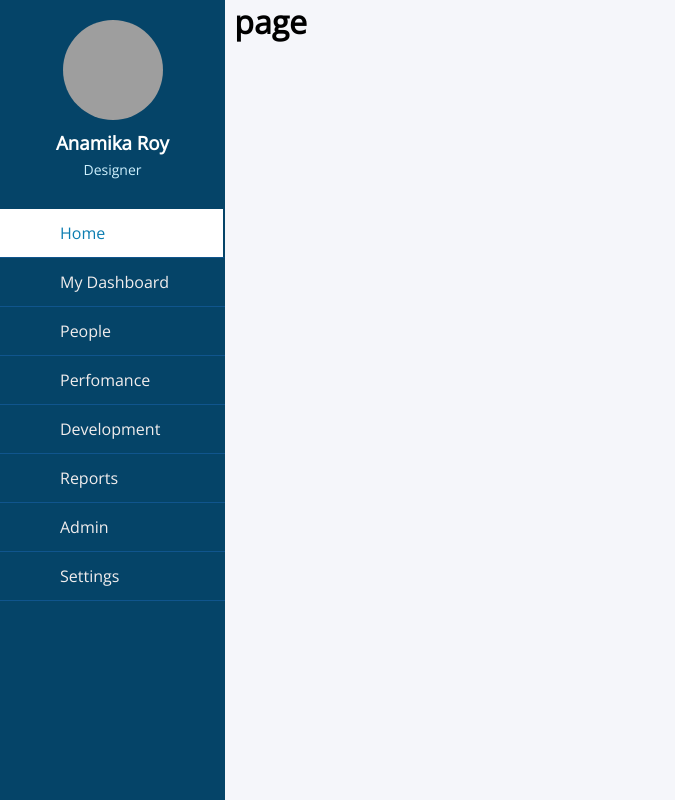
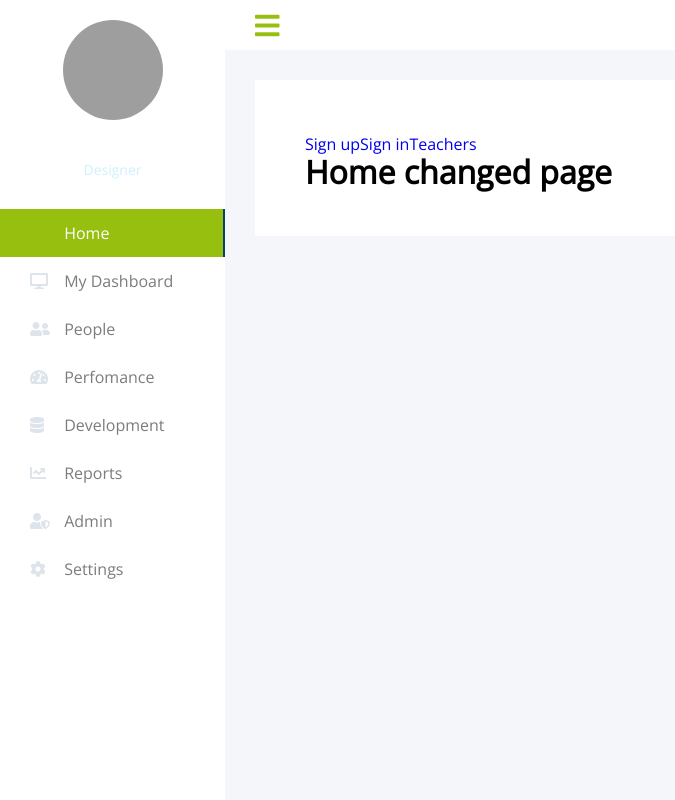
Before and after one commit to SamroodAli/appointments-frontend, a React (Create React App) app: page / in a window 1280 px wide. Shown: the whole page, without its empty margins (0-675 px from the left). Built offline with nearby package versions, Linux system fonts and the light colour scheme; grey boxes are pictures that could not be loaded.

Commit message:
Navbar:Theme from blue to green as per design

```diff
--- a/public/index.html
+++ b/public/index.html
@@ -15,6 +15,10 @@
       user's mobile device or desktop. See https://developers.google.com/web/fundamentals/web-app-manifest/
     -->
     <link rel="manifest" href="%PUBLIC_URL%/manifest.json" />
+    <link
+      rel="stylesheet"
+      href="https://use.fontawesome.com/releases/v5.8.1/css/all.css"
+    />
     <!--
       Notice the use of %PUBLIC_URL% in the tags above.
       It will be replaced with the URL of the `public` folder during the build.
@@ -27,17 +31,83 @@
     <title>React App</title>
   </head>
   <body>
-    <noscript>You need to enable JavaScript to run this app.</noscript>
-    <div id="root"></div>
-    <!--
-      This HTML file is a template.
-      If you open it directly in the browser, you will see an empty page.
-
-      You can add webfonts, meta tags, or analytics to this file.
-      The build step will place the bundled scripts into the <body> tag.
-
-      To begin the development, run `npm start` or `yarn start`.
-      To create a production bundle, use `npm run build` or `yarn build`.
-    -->
+    <div class="wrapper">
+      <div class="section">
+        <div class="top_navbar">
+          <div class="hamburger">
+            <a>
+              <i class="fas fa-bars"></i>
+            </a>
+          </div>
+        </div>
+        <div class="container" id="root"></div>
+      </div>
+      <div class="sidebar">
+        <div class="profile">
+          <img
+            src="https://1.bp.blogspot.com/-vhmWFWO2r8U/YLjr2A57toI/AAAAAAAACO4/0GBonlEZPmAiQW4uvkCTm5LvlJVd_-l_wCNcBGAsYHQ/s16000/team-1-2.jpg"
+            alt="profile_picture"
+          />
+          <h3>Anamika Roy</h3>
+          <p>Designer</p>
+        </div>
+        <ul>
+          <li>
+            <a href="/" class="active">
+              <span class="icon"><i class="fas fa-home"></i></span>
+              <span class="item">Home</span>
+            </a>
+          </li>
+          <li>
+            <a href="/">
+              <span class="icon"><i class="fas fa-desktop"></i></span>
+              <span class="item">My Dashboard</span>
+            </a>
+          </li>
+          <li>
+            <a href="/">
+              <span class="icon"><i class="fas fa-user-friends"></i></span>
+              <span class="item">People</span>
+            </a>
+          </li>
+          <li>
+            <a href="/">
+              <span class="icon"><i class="fas fa-tachometer-alt"></i></span>
+              <span class="item">Perfomance</span>
+            </a>
+          </li>
+          <li>
+            <a href="/">
+              <span class="icon"><i class="fas fa-database"></i></span>
+              <span class="item">Development</span>
+            </a>
+          </li>
+          <li>
+            <a href="/">
+              <span class="icon"><i class="fas fa-chart-line"></i></span>
+              <span class="item">Reports</span>
+            </a>
+          </li>
+          <li>
+            <a href="/">
+              <span class="icon"><i class="fas fa-user-shield"></i></span>
+              <span class="item">Admin</span>
+            </a>
+          </li>
+          <li>
+            <a href="/">
+              <span class="icon"><i class="fas fa-cog"></i></span>
+              <span class="item">Settings</span>
+            </a>
+          </li>
+        </ul>
+      </div>
+    </div>
+    <script>
+      var hamburger = document.querySelector(".hamburger");
+      hamburger.addEventListener("click", function () {
+        document.querySelector("body").classList.toggle("active");
+      });
+    </script>
   </body>
 </html>
--- a/src/components/NavBar.jsx
+++ b/src/components/NavBar.jsx
@@ -15,84 +15,25 @@ const NavBar = () => {
     navigate('/');
   };
 
-  // <div>
-  //   {
-  //     username && (
-  //       <>
-  //         <button type="button" onClick={onSignOut}>Sign out</button>
-  //         <Link to="/appointments">My Appointments</Link>
-  //       </>
-  //     )
-  //   }
-  //   {
-  //     !username && (
-  //       <>
-  //         <Link to="/signup">Sign up</Link>
-  //         <Link to="/signin">Sign in</Link>
-  //       </>
-  //     )
-  //   }
-  //   <Link to="/teachers">Teachers</Link>
-  // </div>
   return (
-    <div className="wrapper">
-      <div className="sidebar">
-        <div className="profile">
-          <img src="https://1.bp.blogspot.com/-vhmWFWO2r8U/YLjr2A57toI/AAAAAAAACO4/0GBonlEZPmAiQW4uvkCTm5LvlJVd_-l_wCNcBGAsYHQ/s16000/team-1-2.jpg" alt="profile_picture" />
-          <h3>Anamika Roy</h3>
-          <p>Designer</p>
-        </div>
-        <ul>
-          <li>
-            <a href="/" className="active">
-              <span className="icon"><i className="fas fa-home" /></span>
-              <span className="item">Home</span>
-            </a>
-          </li>
-          <li>
-            <a href="/">
-              <span className="icon"><i className="fas fa-desktop" /></span>
-              <span className="item">My Dashboard</span>
-            </a>
-          </li>
-          <li>
-            <a href="/">
-              <span className="icon"><i className="fas fa-user-friends" /></span>
-              <span className="item">People</span>
-            </a>
-          </li>
-          <li>
-            <a href="/">
-              <span className="icon"><i className="fas fa-tachometer-alt" /></span>
-              <span className="item">Perfomance</span>
-            </a>
-          </li>
-          <li>
-            <a href="/">
-              <span className="icon"><i className="fas fa-database" /></span>
-              <span className="item">Development</span>
-            </a>
-          </li>
-          <li>
-            <a href="/">
-              <span className="icon"><i className="fas fa-chart-line" /></span>
-              <span className="item">Reports</span>
-            </a>
-          </li>
-          <li>
-            <a href="/">
-              <span className="icon"><i className="fas fa-user-shield" /></span>
-              <span className="item">Admin</span>
-            </a>
-          </li>
-          <li>
-            <a href="/">
-              <span className="icon"><i className="fas fa-cog" /></span>
-              <span className="item">Settings</span>
-            </a>
-          </li>
-        </ul>
-      </div>
+    <div>
+      {
+        username && (
+          <>
+            <button type="button" onClick={onSignOut}>Sign out</button>
+            <Link to="/appointments">My Appointments</Link>
+          </>
+        )
+      }
+      {
+        !username && (
+          <>
+            <Link to="/signup">Sign up</Link>
+            <Link to="/signin">Sign in</Link>
+          </>
+        )
+      }
+      <Link to="/teachers">Teachers</Link>
     </div>
   );
 };
--- a/src/index.js
+++ b/src/index.js
@@ -1,9 +1,5 @@
 import ReactDOM from 'react-dom';
 import App from './components/App';
-
 import './style.css';
 
-ReactDOM.render(
-  <App />,
-  document.getElementById('root'),
-);
+ReactDOM.render(<App />, document.getElementById('root'));
--- a/src/style.css
+++ b/src/style.css
@@ -14,7 +14,7 @@ body {
 }
 
 .wrapper .sidebar {
-  background: rgb(5, 68, 104);
+  background: #ffffff;
   position: fixed;
   top: 0;
   left: 0;
@@ -50,8 +50,7 @@ body {
 .wrapper .sidebar ul li a {
   display: block;
   padding: 13px 30px;
-  border-bottom: 1px solid #10558d;
-  color: rgb(241, 237, 237);
+  color: #7C7C7C;
   font-size: 16px;
   position: relative;
 }
@@ -64,18 +63,53 @@ body {
 
 .wrapper .sidebar ul li a:hover,
 .wrapper .sidebar ul li a.active {
-  color: #0c7db1;
+  color: #fff;
 
-  background: white;
+  background: #97BF10;
   border-right: 2px solid rgb(5, 68, 104);
 }
 
 .wrapper .sidebar ul li a:hover .icon,
 .wrapper .sidebar ul li a.active .icon {
-  color: #0c7db1;
+  color: #97BF10;
 }
 
 .wrapper .sidebar ul li a:hover:before,
 .wrapper .sidebar ul li a.active:before {
   display: block;
 }
+
+.wrapper .section {
+  width: calc(100% - 225px);
+  margin-left: 225px;
+  transition: all 0.5s ease;
+}
+
+.wrapper .section .top_navbar {
+  background: #ffffff;
+  height: 50px;
+  display: flex;
+  align-items: center;
+  padding: 0 30px;
+}
+
+.wrapper .section .top_navbar .hamburger a {
+  font-size: 28px;
+  color:#97BF10
+}
+
+.wrapper .section .container {
+  margin: 30px;
+  background: #fff;
+  padding: 50px;
+  line-height: 28px;
+}
+
+body.active .wrapper .sidebar {
+  left: -225px;
+}
+
+body.active .wrapper .section {
+  margin-left: 0;
+  width: 100%;
+}
```
Also changed, not shown: 1 other file (tests, documents, lock files or other folders).
